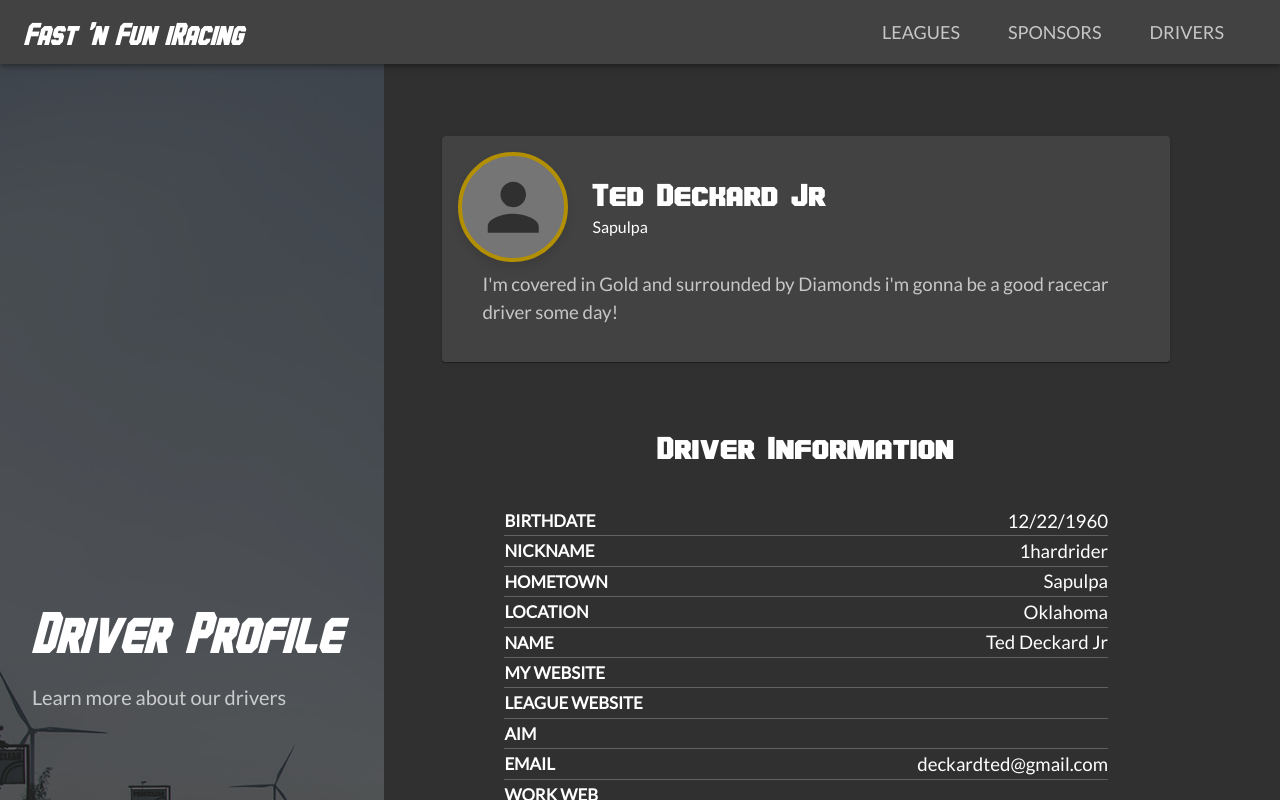
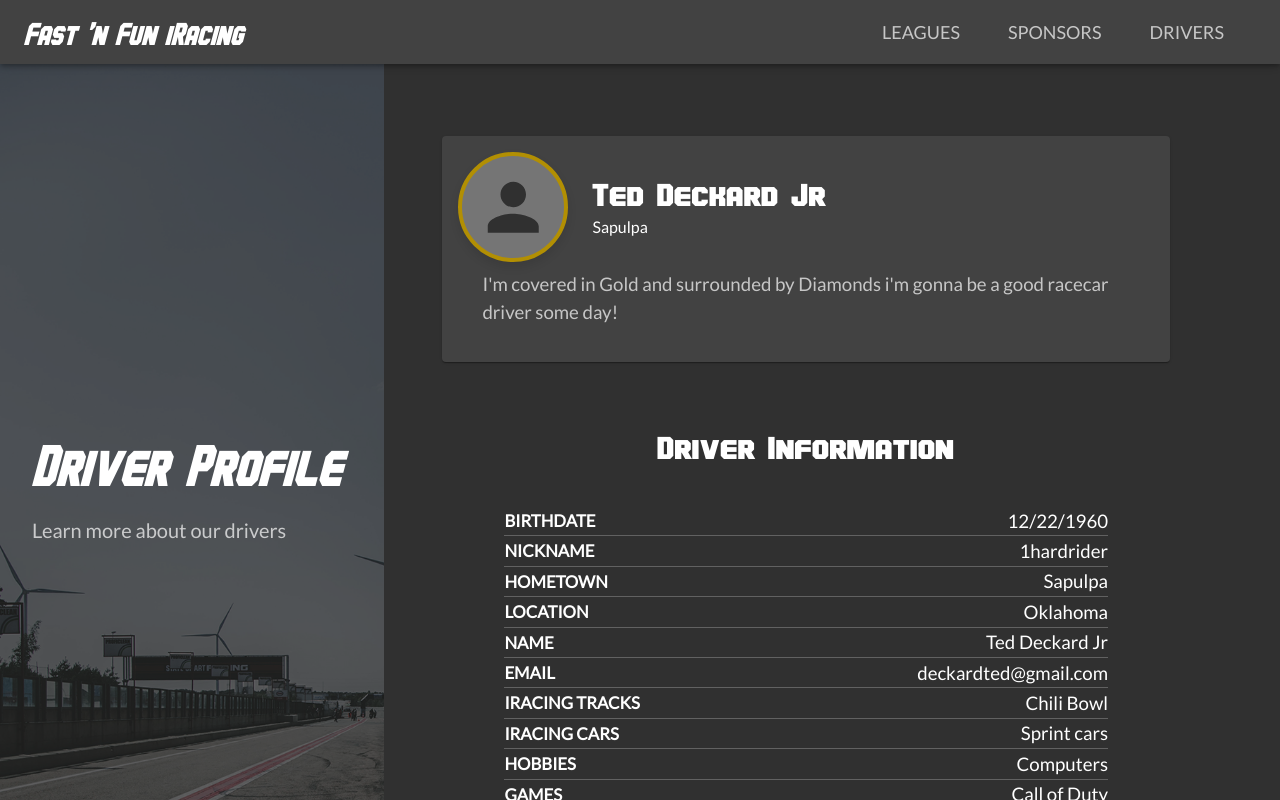
Before and after one commit to dstarner/fastnfun, a Next.js app: page /drivers/124176 in a window 1280 px wide. Shown: the top 800 px of the page. Built offline with nearby package versions, Linux system fonts and the light colour scheme.

Commit message:
hide missing and N/A info

```diff
--- a/pages/drivers/[id].jsx
+++ b/pages/drivers/[id].jsx
@@ -176,7 +176,7 @@ function DriverDetailsPage({ driver, valid }) {
                     />
                     <Grid container justify="center" spacing={2}>
                         <Grid item xs={12} md={10} >
-                            <DefinitionList definitions={driver.info} />
+                            <DefinitionList definitions={driver.info.filter(o => o.value && o.value !== "N/A")} />
                         </Grid>
                     </Grid>
                 </Section>
```
